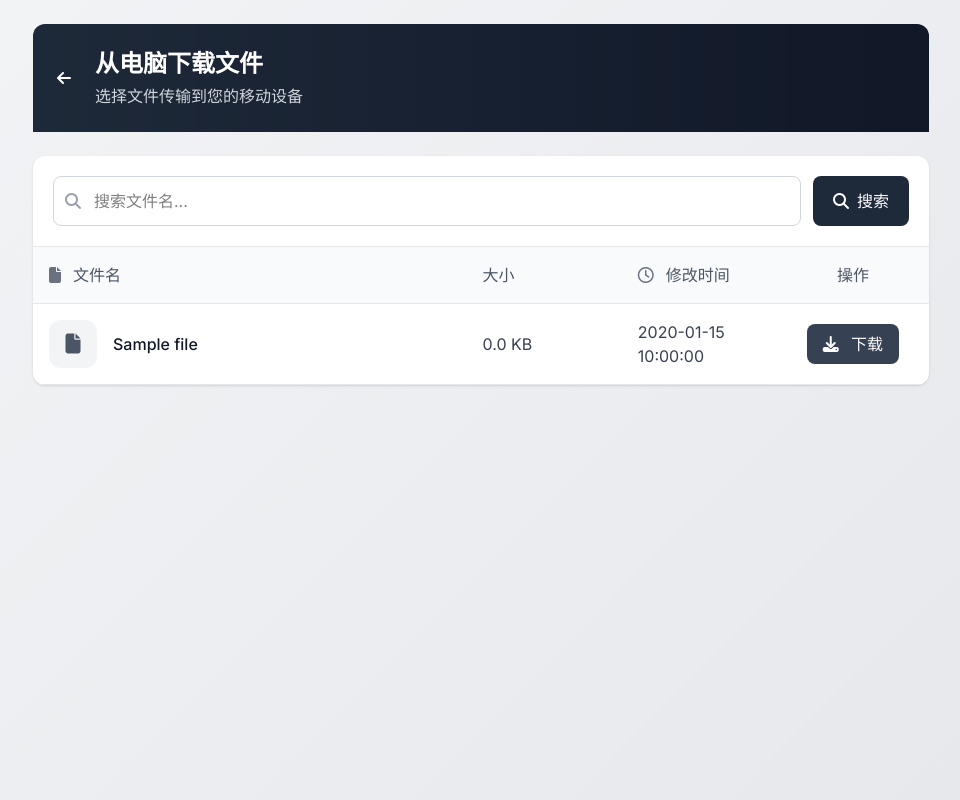
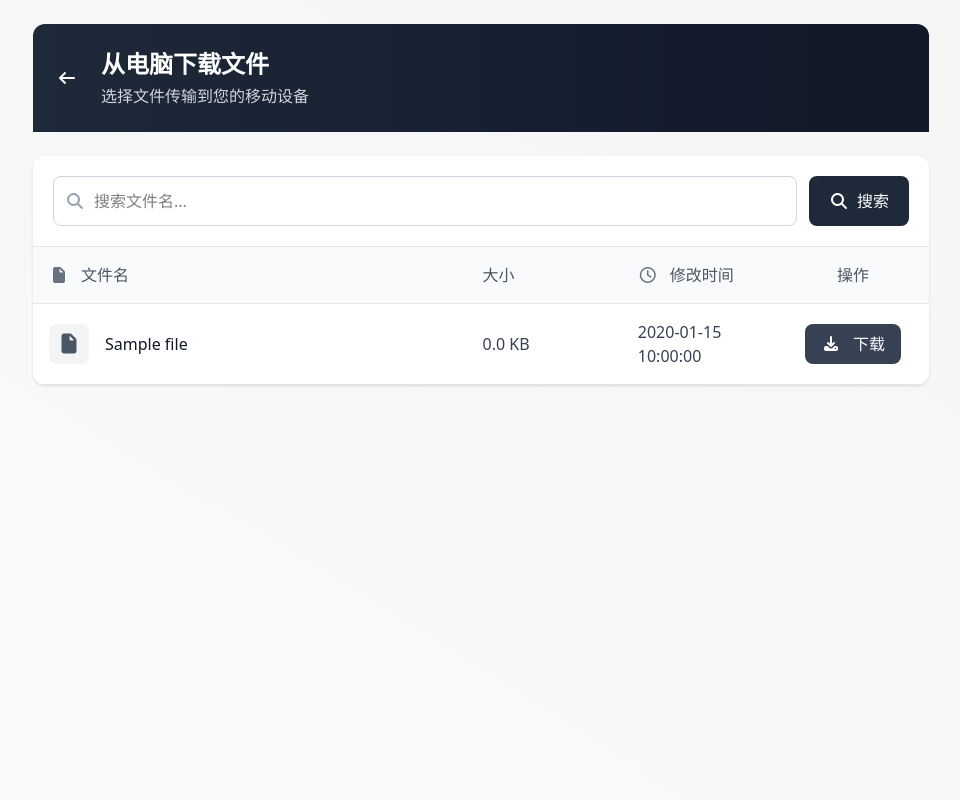
Before and after one commit to chenxing-dev/file-transfer, a Flask app: template templates/download.html in a window 1280 px wide. Shown: the whole page, without its empty margins (159-1119 px from the left). Run offline with Flask 3, Linux system fonts and the light colour scheme; the template is opened without the code that fills it: most values are stand-ins (such as "Sample title", 1, 10 or a date in 2020); some libraries are stand-ins or nearby versions.

Commit message:
download.html tailwindcss

```diff
--- a/static/output.css
+++ b/static/output.css
@@ -20,6 +20,7 @@
     --color-green-400: oklch(79.2% 0.209 151.711);
     --color-green-600: oklch(62.7% 0.194 149.214);
     --color-green-700: oklch(52.7% 0.154 150.069);
+    --color-blue-50: oklch(97% 0.014 254.604);
     --color-blue-100: oklch(93.2% 0.032 255.585);
     --color-blue-200: oklch(88.2% 0.059 254.128);
     --color-blue-500: oklch(62.3% 0.214 259.815);
@@ -306,6 +307,12 @@
   .table {
     display: table;
   }
+  .h-10 {
+    height: calc(var(--spacing) * 10);
+  }
+  .h-12 {
+    height: calc(var(--spacing) * 12);
+  }
   .h-24 {
     height: calc(var(--spacing) * 24);
   }
@@ -317,6 +324,12 @@
   }
   .min-h-screen {
     min-height: 100vh;
+  }
+  .w-10 {
+    width: calc(var(--spacing) * 10);
+  }
+  .w-12 {
+    width: calc(var(--spacing) * 12);
   }
   .w-full {
     width: 100%;
@@ -338,6 +351,9 @@
   }
   .flex-shrink {
     flex-shrink: 1;
+  }
+  .flex-shrink-0 {
+    flex-shrink: 0;
   }
   .border-collapse {
     border-collapse: collapse;
@@ -833,10 +849,32 @@
       }
     }
   }
+  .hover\:bg-neutral-50 {
+    &:hover {
+      @media (hover: hover) {
+        background-color: var(--color-neutral-50);
+      }
+    }
+  }
+  .hover\:bg-neutral-100 {
+    &:hover {
+      @media (hover: hover) {
+        background-color: var(--color-neutral-100);
+      }
+    }
+  }
   .hover\:text-gray-200 {
     &:hover {
       @media (hover: hover) {
         color: var(--color-gray-200);
+      }
+    }
+  }
+  .hover\:shadow-lg {
+    &:hover {
+      @media (hover: hover) {
+        --tw-shadow: 0 10px 15px -3px var(--tw-shadow-color, rgb(0 0 0 / 0.1)), 0 4px 6px -4px var(--tw-shadow-color, rgb(0 0 0 / 0.1));
+        box-shadow: var(--tw-inset-shadow), var(--tw-inset-ring-shadow), var(--tw-ring-offset-shadow), var(--tw-ring-shadow), var(--tw-shadow);
       }
     }
   }
@@ -845,6 +883,44 @@
       @media (hover: hover) {
         --tw-shadow: 0 4px 6px -1px var(--tw-shadow-color, rgb(0 0 0 / 0.1)), 0 2px 4px -2px var(--tw-shadow-color, rgb(0 0 0 / 0.1));
         box-shadow: var(--tw-inset-shadow), var(--tw-inset-ring-shadow), var(--tw-ring-offset-shadow), var(--tw-ring-shadow), var(--tw-shadow);
+      }
+    }
+  }
+  .hover\:shadow-sm {
+    &:hover {
+      @media (hover: hover) {
+        --tw-shadow: 0 1px 3px 0 var(--tw-shadow-color, rgb(0 0 0 / 0.1)), 0 1px 2px -1px var(--tw-shadow-color, rgb(0 0 0 / 0.1));
+        box-shadow: var(--tw-inset-shadow), var(--tw-inset-ring-shadow), var(--tw-ring-offset-shadow), var(--tw-ring-shadow), var(--tw-shadow);
+      }
+    }
+  }
+  .hover\:shadow-blue-50 {
+    &:hover {
+      @media (hover: hover) {
+        --tw-shadow-color: oklch(97% 0.014 254.604);
+        @supports (color: color-mix(in lab, red, red)) {
+          --tw-shadow-color: color-mix(in oklab, var(--color-blue-50) var(--tw-shadow-alpha), transparent);
+        }
+      }
+    }
+  }
+  .hover\:shadow-blue-100 {
+    &:hover {
+      @media (hover: hover) {
+        --tw-shadow-color: oklch(93.2% 0.032 255.585);
+        @supports (color: color-mix(in lab, red, red)) {
+          --tw-shadow-color: color-mix(in oklab, var(--color-blue-100) var(--tw-shadow-alpha), transparent);
+        }
+      }
+    }
+  }
+  .hover\:shadow-neutral-100 {
+    &:hover {
+      @media (hover: hover) {
+        --tw-shadow-color: oklch(97% 0 0);
+        @supports (color: color-mix(in lab, red, red)) {
+          --tw-shadow-color: color-mix(in oklab, var(--color-neutral-100) var(--tw-shadow-alpha), transparent);
+        }
       }
     }
   }
@@ -879,6 +955,11 @@
       opacity: 70%;
     }
   }
+  .sm\:mr-2 {
+    @media (width >= 40rem) {
+      margin-right: calc(var(--spacing) * 2);
+    }
+  }
   .sm\:inline {
     @media (width >= 40rem) {
       display: inline;
@@ -905,6 +986,11 @@
       line-height: var(--tw-leading, var(--text-2xl--line-height));
     }
   }
+  .md\:mr-2 {
+    @media (width >= 48rem) {
+      margin-right: calc(var(--spacing) * 2);
+    }
+  }
   .md\:block {
     @media (width >= 48rem) {
       display: block;
@@ -918,6 +1004,11 @@
   .md\:hidden {
     @media (width >= 48rem) {
       display: none;
+    }
+  }
+  .md\:inline {
+    @media (width >= 48rem) {
+      display: inline;
     }
   }
   .md\:grid-cols-2 {
--- a/templates/download.html
+++ b/templates/download.html
@@ -1,53 +1,27 @@
 <!DOCTYPE html>
 <html lang="zh-CN">
+
 <head>
   <meta charset="UTF-8" />
   <meta name="viewport" content="width=device-width, initial-scale=1.0" />
   <title>从电脑下载文件</title>
   <link rel="icon" href="/static/favicon.svg" type="image/svg+xml" />
   <link href="./static/output.css" rel="stylesheet" />
-    <link rel="stylesheet" href="https://cdnjs.cloudflare.com/ajax/libs/font-awesome/6.4.0/css/all.min.css" />
+  <link rel="stylesheet" href="https://cdnjs.cloudflare.com/ajax/libs/font-awesome/7.0.0/css/all.min.css" />
   <style>
-      @import url("https://fonts.googleapis.com/css2?family=Inter:wght@300;400;500;600;700&display=swap");
-      body {
-        font-family: "Inter", -apple-system, BlinkMacSystemFont, "Segoe UI", Roboto, sans-serif;
-        background: linear-gradient(135deg, #f3f4f6 0%, #e5e7eb 100%);
-        min-height: 100vh;
-      }
-      .file-icon-container {
-        width: 48px;
-        height: 48px;
-        border-radius: 12px;
-        display: flex;
-        align-items: center;
-        justify-content: center;
-        flex-shrink: 0;
-      }
-      .file-row:hover {
-        background-color: #f8fafc;
-      }
-      .download-btn {
-        transition: all 0.2s ease;
-      }
-      .download-btn:hover {
-        box-shadow: 0 4px 8px rgba(59, 130, 246, 0.25);
-      }
     .file-grid {
       grid-template-columns: minmax(0, 3fr) minmax(100px, 1fr) minmax(120px, 1fr) minmax(120px, auto);
     }
+
     @media (max-width: 768px) {
       .file-grid {
         grid-template-columns: 1fr auto;
       }
-        .file-meta {
-          display: flex;
-          gap: 16px;
-          margin-top: 8px;
-        }
     }
   </style>
 </head>
-  <body class="bg-gray-50 min-h-screen p-4 sm:p-6">
+
+<body class="min-h-screen bg-linear-to-tr from-neutral-50 to-neutral-100 p-4 sm:p-6">
   <div class="max-w-4xl mx-auto">
     <!-- 头部 -->
     <header class="bg-gradient-to-r from-gray-800 to-gray-900 text-white rounded-t-xl p-6 mb-6">
@@ -71,9 +45,12 @@
             <div class="absolute inset-y-0 left-0 flex items-center pl-3 pointer-events-none">
               <i class="fas fa-search text-gray-400"></i>
             </div>
-              <input type="text" class="w-full pl-10 pr-4 py-3 rounded-lg border border-gray-300 focus:ring-2 focus:ring-blue-500 focus:border-blue-500 outline-none transition-all" placeholder="搜索文件名..." />
+            <input type="text"
+              class="w-full pl-10 pr-4 py-3 rounded-lg border border-gray-300 focus:ring-2 focus:ring-blue-500 focus:border-blue-500 outline-none transition-all"
+              placeholder="搜索文件名..." />
           </div>
-            <button class="bg-gray-800 hover:bg-gray-700 text-white px-5 rounded-lg transition-colors flex items-center gap-2">
+          <button
+            class="bg-gray-800 hover:bg-gray-700 text-white px-5 rounded-lg transition-colors flex items-center gap-2">
             <i class="fas fa-search"></i>
             <span class="hidden sm:inline">搜索</span>
           </button>
@@ -81,7 +58,8 @@
       </div>
 
       <!-- 文件列表头部（桌面端显示） -->
-        <div class="file-grid hidden md:grid items-center gap-4 p-4 bg-gray-50 text-gray-600 font-medium border-b border-gray-200">
+      <div
+        class="file-grid hidden md:grid items-center gap-4 p-4 bg-gray-50 text-gray-600 font-medium border-b border-gray-200">
         <div class="flex items-center">
           <i class="fas fa-file mr-3 text-gray-500"></i>
           <span>文件名</span>
@@ -99,28 +77,34 @@
       <!-- 文件列表内容 -->
       <div class="overflow-hidden border-b border-gray-200">
         {% if files %} {% for file in files %}
-          <div class="file-row grid file-grid items-center gap-4 p-4 transition-all border-b border-gray-200 last:border-b-0">
+        <div
+          class="file-row grid file-grid items-center gap-4 p-4 transition-all hover:bg-neutral-50 border-b border-gray-200 last:border-b-0">
           <div class="flex items-center">
             <div
-                class="file-icon-container mr-4 {% if file.name.endswith('.pdf') %}bg-red-100 text-red-600 {% elif file.name.endswith('.png') or file.name.endswith('.jpg') or file.name.endswith('.jpeg') or file.name.endswith('.gif') %}bg-green-100 text-green-600 {% elif file.name.endswith('.zip') or file.name.endswith('.rar') or file.name.endswith('.7z') %}bg-yellow-100 text-yellow-600 {% elif file.name.endswith('.doc') or file.name.endswith('.docx') %}bg-blue-100 text-blue-600 {% elif file.name.endswith('.xls') or file.name.endswith('.xlsx') %}bg-green-100 text-green-600 {% elif file.name.endswith('.ppt') or file.name.endswith('.pptx') %}bg-orange-100 text-orange-600 {% elif file.name.endswith('.txt') %}bg-indigo-100 text-indigo-600 {% elif file.name.endswith('.mp3') or file.name.endswith('.wav') %}bg-purple-100 text-purple-600 {% elif file.name.endswith('.mp4') or file.name.endswith('.mov') or file.name.endswith('.avi') %}bg-pink-100 text-pink-600 {% else %}bg-gray-100 text-gray-600{% endif %}"
-              >
-                {% if file.name.endswith('.pdf') %}<i class="fas fa-file-pdf text-xl"></i> {% elif file.name.endswith('.png') or file.name.endswith('.jpg') or file.name.endswith('.jpeg') or file.name.endswith('.gif') %}<i class="fas fa-file-image text-xl"></i> {% elif file.name.endswith('.zip') or file.name.endswith('.rar') or file.name.endswith('.7z') %}<i class="fas fa-file-archive text-xl"></i> {% elif file.name.endswith('.doc') or file.name.endswith('.docx') %}<i class="fas fa-file-word text-xl"></i> {% elif file.name.endswith('.xls') or file.name.endswith('.xlsx') %}<i class="fas fa-file-excel text-xl"></i> {% elif file.name.endswith('.ppt') or file.name.endswith('.pptx') %}<i class="fas fa-file-powerpoint text-xl"></i> {% elif file.name.endswith('.txt') %}<i class="fas fa-file-alt text-xl"></i> {% elif file.name.endswith('.mp3') or file.name.endswith('.wav') %}<i class="fas fa-file-audio text-xl"></i> {% elif file.name.endswith('.mp4') or file.name.endswith('.mov') or
-                file.name.endswith('.avi') %}<i class="fas fa-file-video text-xl"></i> {% else %}<i class="fas fa-file text-xl"></i>{% endif %}
+              class="file-icon-container w-10 h-10 mr-4 rounded-lg flex items-center justify-center flex-shrink-0 {% if file.name.endswith('.pdf') %}bg-red-100 text-red-600 {% elif file.name.endswith('.png') or file.name.endswith('.jpg') or file.name.endswith('.jpeg') or file.name.endswith('.gif') %}bg-green-100 text-green-600 {% elif file.name.endswith('.zip') or file.name.endswith('.rar') or file.name.endswith('.7z') %}bg-yellow-100 text-yellow-600 {% elif file.name.endswith('.doc') or file.name.endswith('.docx') %}bg-blue-100 text-blue-600 {% elif file.name.endswith('.xls') or file.name.endswith('.xlsx') %}bg-green-100 text-green-600 {% elif file.name.endswith('.ppt') or file.name.endswith('.pptx') %}bg-orange-100 text-orange-600 {% elif file.name.endswith('.txt') %}bg-indigo-100 text-indigo-600 {% elif file.name.endswith('.mp3') or file.name.endswith('.wav') %}bg-purple-100 text-purple-600 {% elif file.name.endswith('.mp4') or file.name.endswith('.mov') or file.name.endswith('.avi') %}bg-pink-100 text-pink-600 {% else %}bg-gray-100 text-gray-600{% endif %}">
+              {% if file.name.endswith('.pdf') %}<i class="fas fa-file-pdf text-xl"></i> {% elif
+              file.name.endswith('.png') or file.name.endswith('.jpg') or file.name.endswith('.jpeg') or
+              file.name.endswith('.gif') %}<i class="fas fa-file-image text-xl"></i> {% elif file.name.endswith('.zip')
+              or file.name.endswith('.rar') or file.name.endswith('.7z') %}<i class="fas fa-file-archive text-xl"></i>
+              {% elif file.name.endswith('.doc') or file.name.endswith('.docx') %}<i
+                class="fas fa-file-word text-xl"></i> {% elif file.name.endswith('.xls') or file.name.endswith('.xlsx')
+              %}<i class="fas fa-file-excel text-xl"></i> {% elif file.name.endswith('.ppt') or
+              file.name.endswith('.pptx') %}<i class="fas fa-file-powerpoint text-xl"></i> {% elif
+              file.name.endswith('.txt') %}<i class="fas fa-file-alt text-xl"></i> {% elif file.name.endswith('.mp3') or
+              file.name.endswith('.wav') %}<i class="fas fa-file-audio text-xl"></i> {% elif file.name.endswith('.mp4')
+              or file.name.endswith('.mov') or
+              file.name.endswith('.avi') %}<i class="fas fa-file-video text-xl"></i> {% else %}<i
+                class="fas fa-file text-xl"></i>{% endif %}
             </div>
-              <div>
             <div class="font-medium text-gray-900 truncate max-w-[200px] sm:max-w-none">{{ file.name }}</div>
-                <div class="md:hidden file-meta">
-                  <span class="text-sm bg-gray-100 px-2 py-1 rounded text-gray-600">{{ (file.size / 1024)|round(1) }} KB</span>
-                  <span class="text-sm bg-gray-100 px-2 py-1 rounded text-gray-600">{{ file.modified }}</span>
-                </div>
-              </div>
           </div>
           <div class="hidden md:block text-gray-700">{{ (file.size / 1024)|round(1) }} KB</div>
           <div class="hidden md:block text-gray-700">{{ file.modified }}</div>
           <div class="flex items-center justify-center">
-              <a href="/download-file/{{ file.name }}" class="download-btn inline-block bg-gray-700 hover:bg-gray-600 text-white px-4 py-2 rounded-lg font-medium">
-                <i class="fas fa-download mr-2"></i>
-                <span class="hidden sm:inline">下载</span>
+            <a href="/download-file/{{ file.name }}"
+              class="download-btn inline-block text-white bg-gray-700 hover:bg-gray-600 hover:shadow-md hover:shadow-neutral-100 transition-all px-4 py-2 rounded-lg font-medium">
+              <i class="fas fa-download md:mr-2"></i>
+              <span class="hidden md:inline">下载</span>
             </a>
           </div>
         </div>
@@ -171,4 +155,5 @@
     });
   </script>
 </body>
+
 </html>
--- a/templates/upload.html
+++ b/templates/upload.html
@@ -22,7 +22,7 @@
   </style>
 </head>
 
-<body class="min-h-screen p-4 sm:p-6 bg-linear-to-tr from-neutral-50 to-neutral-100">
+<body class="min-h-screen bg-linear-to-tr from-neutral-50 to-neutral-100 p-4 sm:p-6">
   <div class="max-w-5xl mx-auto">
     <!-- 头部 -->
     <div class="bg-white rounded-xl shadow-lg overflow-hidden">
```
Lines whose indentation alone changed are shown as unchanged.
